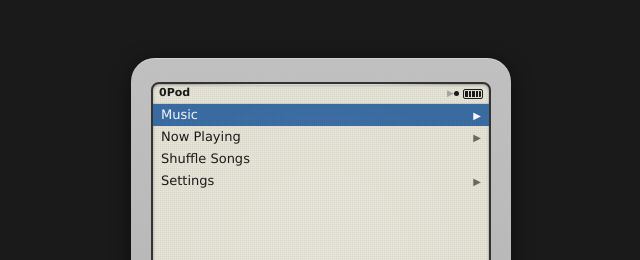
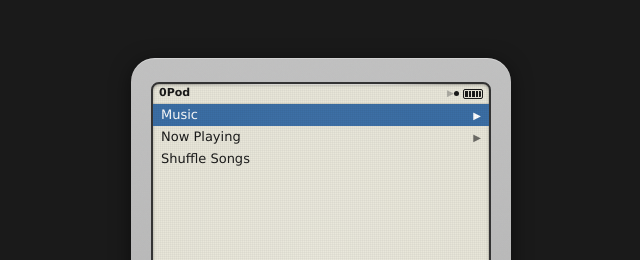
Before and after one commit to subramanyaSgb/0pod, a React (Vite) app in the folder apps/web/: page / in a window 1280 px wide. Shown: the top 260 px of the page, without its empty margins (319-959 px from the left). Built offline with nearby package versions, Linux system fonts and the light colour scheme; no server answers.

Commit message:
fix: remove Settings from root menu
Co-Authored-By: Claude Opus 4.6 (1M context) <noreply@anthropic.com>

```diff
--- a/apps/web/src/stores/menuData.ts
+++ b/apps/web/src/stores/menuData.ts
@@ -5,7 +5,6 @@ const menuItems: Record<string, MenuItem[]> = {
     { id: 'music', label: 'Music', action: 'navigate', submenuId: 'music' },
     { id: 'nowPlaying', label: 'Now Playing', action: 'navigate', submenuId: 'nowPlaying' },
     { id: 'shuffle', label: 'Shuffle Songs', action: 'execute' },
-    { id: 'settings', label: 'Settings', action: 'navigate', submenuId: 'settings' },
   ],
   music: [
     { id: 'songs', label: 'Songs', action: 'navigate', submenuId: 'localFiles' },
```
